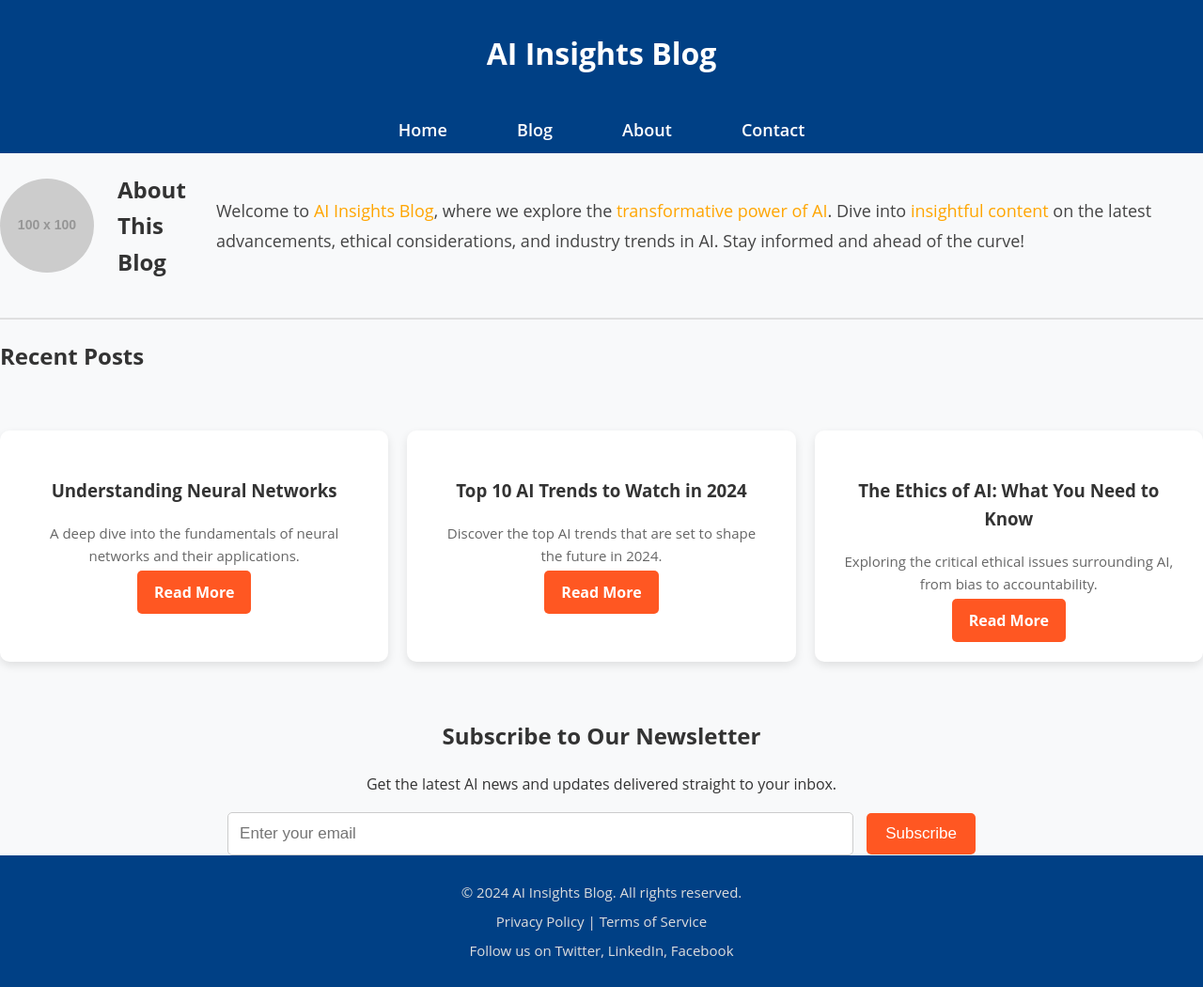
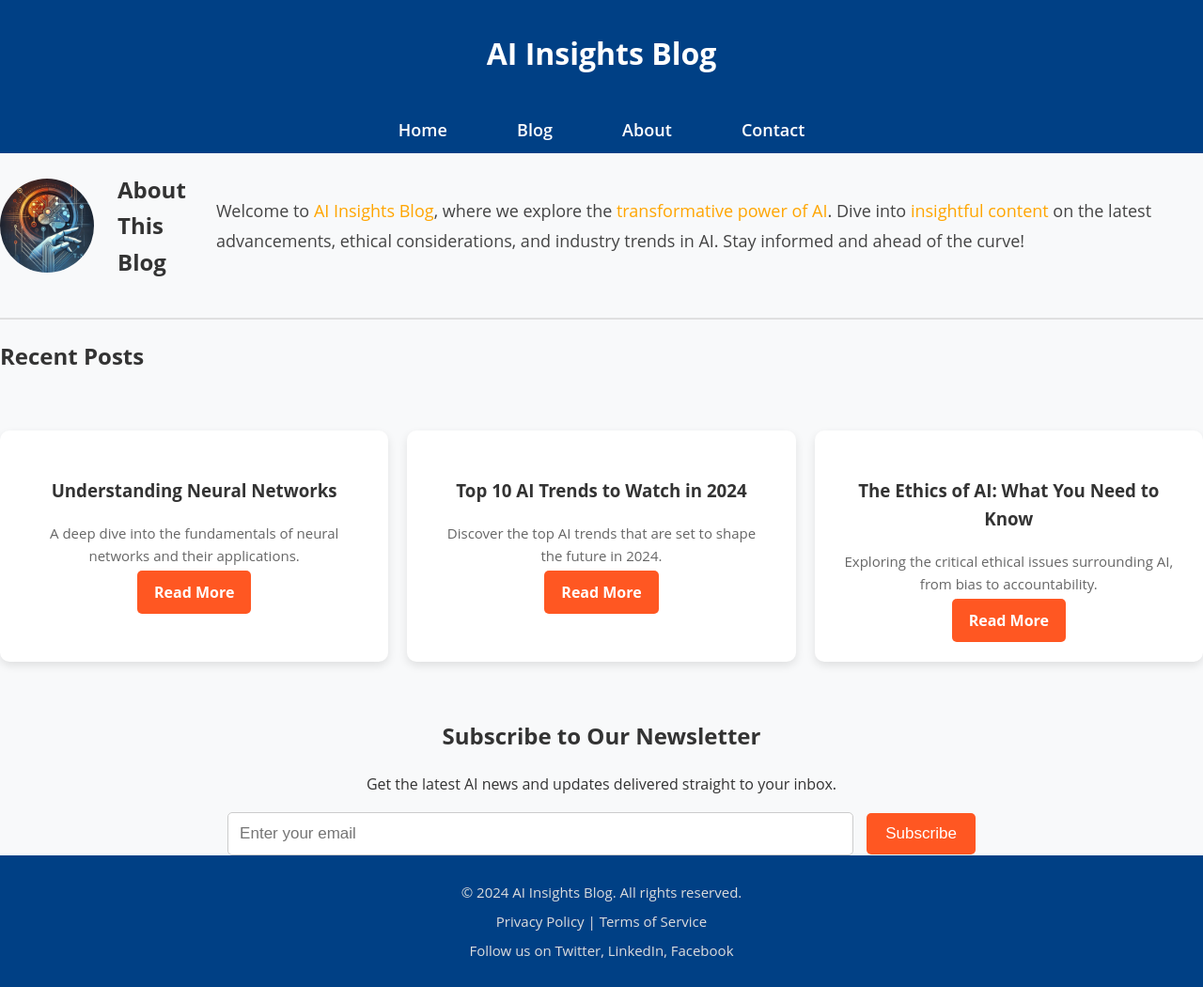
Before and after one commit to tomsonius/tomsonius.github.io, a Jekyll site: the page built from index.html, in a window 1280 px wide. Shown: the whole page at 94% size. Built offline with Jekyll 4.4.1, drawn with Linux system fonts in a browser that asks for light colours.

Commit message:
Update index.html image

```diff
--- a/index.html
+++ b/index.html
@@ -3,7 +3,7 @@ layout: default
 title: AI Insights Blog
 ---
 <section class="about">
-    <img src="https://via.placeholder.com/100" alt="About This Blog">
+    <img src="{{ '/assets/images/profile-image.png' | relative_url }}" alt="About This Blog">
     <h2>About This Blog</h2>
     <p>Welcome to <span style="color: orange;">AI Insights Blog</span>, where we explore the <span style="color: orange;">transformative power of AI</span>. Dive into <span style="color: orange;">insightful content</span> on the latest advancements, ethical considerations, and industry trends in AI. Stay informed and ahead of the curve!</p>
 </section>
```
